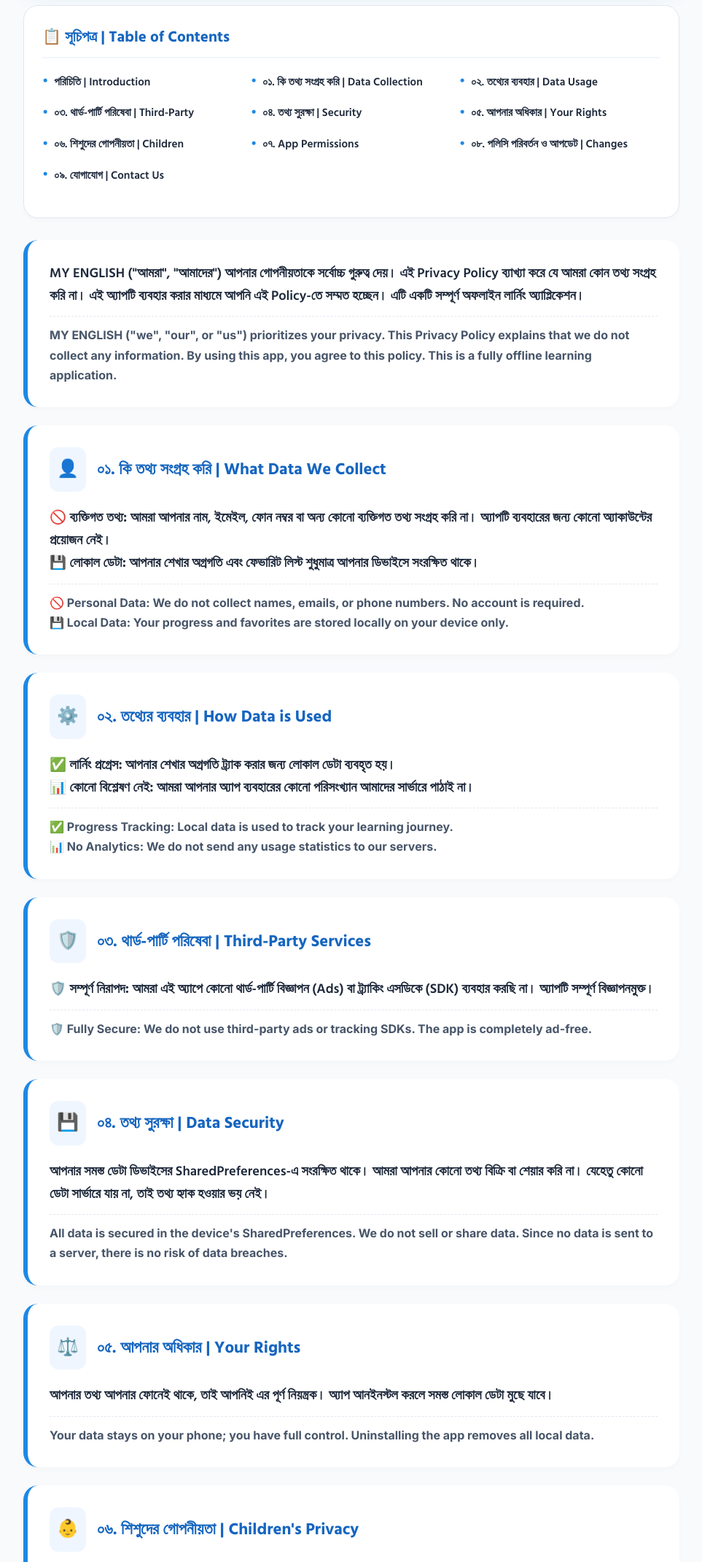
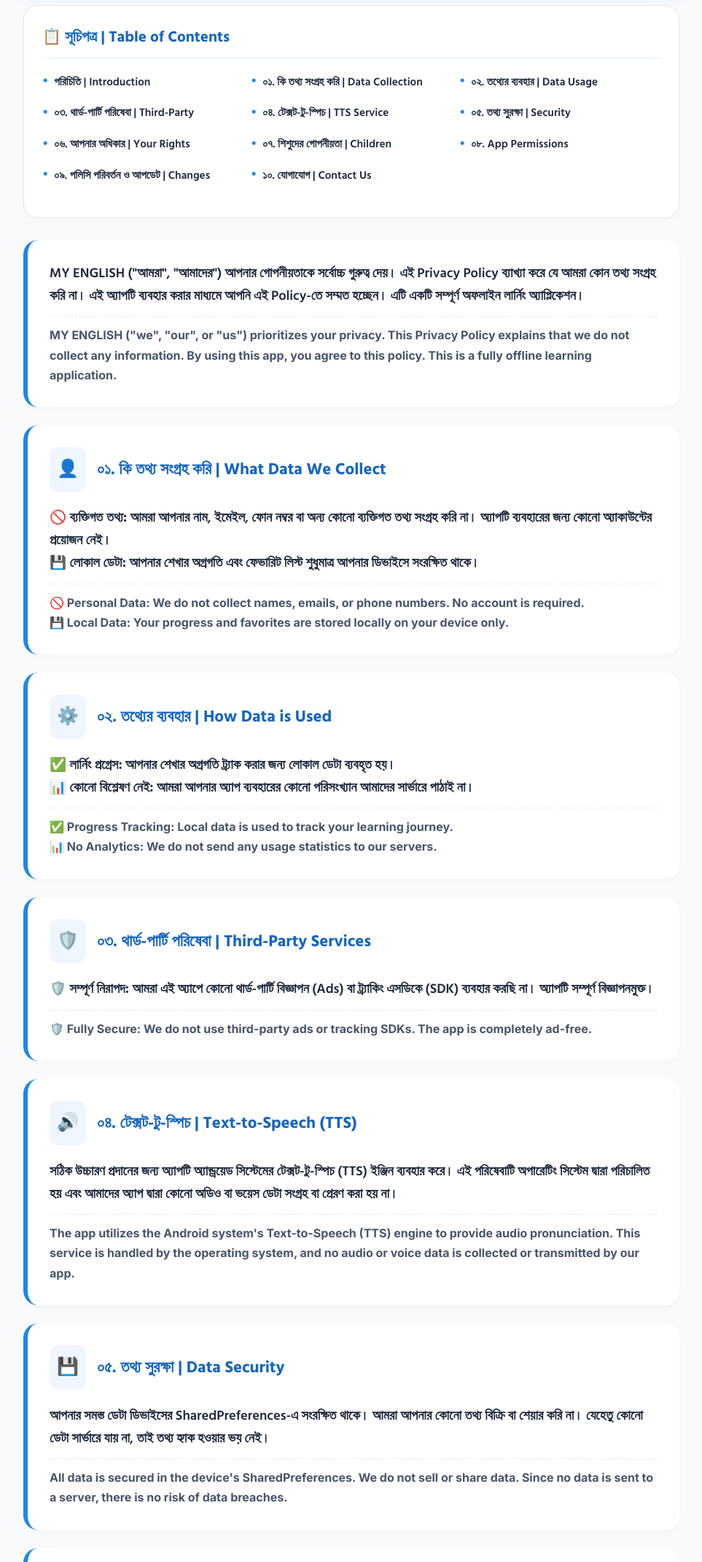
Before and after one commit to Opdarturaja/my-english-policy, a plain HTML site: page index.html in a window 1280 px wide. Shown: the part 340-2481 px from the top of the page at 73% size, without its empty margins (158-1121 px from the left). Drawn offline with Linux system fonts and the light colour scheme.

Commit message:
Update index.html

```diff
--- a/index.html
+++ b/index.html
@@ -166,12 +166,13 @@
             <li><a href="#data-collect">০১. কি তথ্য সংগ্রহ করি | Data Collection</a></li>
             <li><a href="#data-use">০২. তথ্যের ব্যবহার | Data Usage</a></li>
             <li><a href="#third-party">০৩. থার্ড-পার্টি পরিষেবা | Third-Party</a></li>
-            <li><a href="#security">০৪. তথ্য সুরক্ষা | Security</a></li>
-            <li><a href="#rights">০৫. আপনার অধিকার | Your Rights</a></li>
-            <li><a href="#children">০৬. শিশুদের গোপনীয়তা | Children</a></li>
-            <li><a href="#permissions">০৭. App Permissions</a></li>
-            <li><a href="#policy-change">০৮. পলিসি পরিবর্তন ও আপডেট | Changes</a></li>
-            <li><a href="#contact">০৯. যোগাযোগ | Contact Us</a></li>
+            <li><a href="#tts-service">০৪. টেক্সট-টু-স্পিচ | TTS Service</a></li>
+            <li><a href="#security">০৫. তথ্য সুরক্ষা | Security</a></li>
+            <li><a href="#rights">০৬. আপনার অধিকার | Your Rights</a></li>
+            <li><a href="#children">০৭. শিশুদের গোপনীয়তা | Children</a></li>
+            <li><a href="#permissions">০৮. App Permissions</a></li>
+            <li><a href="#policy-change">০৯. পলিসি পরিবর্তন ও আপডেট | Changes</a></li>
+            <li><a href="#contact">১০. যোগাযোগ | Contact Us</a></li>
         </ul>
     </nav>
 
@@ -207,10 +208,19 @@
         <div class="lang-en">🛡️ <strong>Fully Secure:</strong> We do not use third-party ads or tracking SDKs. The app is completely ad-free.</div>
     </div>
 
+    <div class="section" id="tts-service">
+        <div class="section-title">
+            <div class="icon">🔊</div>
+            <h2>০৪. টেক্সট-টু-স্পিচ | Text-to-Speech (TTS)</h2>
+        </div>
+        <div class="lang-bn">সঠিক উচ্চারণ প্রদানের জন্য অ্যাপটি অ্যান্ড্রয়েড সিস্টেমের টেক্সট-টু-স্পিচ (TTS) ইঞ্জিন ব্যবহার করে। এই পরিষেবাটি অপারেটিং সিস্টেম দ্বারা পরিচালিত হয় এবং আমাদের অ্যাপ দ্বারা কোনো অডিও বা ভয়েস ডেটা সংগ্রহ বা প্রেরণ করা হয় না।</div>
+        <div class="lang-en">The app utilizes the Android system's Text-to-Speech (TTS) engine to provide audio pronunciation. This service is handled by the operating system, and no audio or voice data is collected or transmitted by our app.</div>
+    </div>
+
     <div class="section" id="security">
         <div class="section-title">
             <div class="icon">💾</div>
-            <h2>০৪. তথ্য সুরক্ষা | Data Security</h2>
+            <h2>০৫. তথ্য সুরক্ষা | Data Security</h2>
         </div>
         <div class="lang-bn">আপনার সমস্ত ডেটা ডিভাইসের SharedPreferences-এ সংরক্ষিত থাকে। আমরা আপনার কোনো তথ্য বিক্রি বা শেয়ার করি না। যেহেতু কোনো ডেটা সার্ভারে যায় না, তাই তথ্য হ্যাক হওয়ার ভয় নেই।</div>
         <div class="lang-en">All data is secured in the device's SharedPreferences. We do not sell or share data. Since no data is sent to a server, there is no risk of data breaches.</div>
@@ -219,7 +229,7 @@
     <div class="section" id="rights">
         <div class="section-title">
             <div class="icon">⚖️</div>
-            <h2>০৫. আপনার অধিকার | Your Rights</h2>
+            <h2>০৬. আপনার অধিকার | Your Rights</h2>
         </div>
         <div class="lang-bn">আপনার তথ্য আপনার ফোনেই থাকে, তাই আপনিই এর পূর্ণ নিয়ন্ত্রক। অ্যাপ আনইনস্টল করলে সমস্ত লোকাল ডেটা মুছে যাবে।</div>
         <div class="lang-en">Your data stays on your phone; you have full control. Uninstalling the app removes all local data.</div>
@@ -228,7 +238,7 @@
     <div class="section" id="children">
         <div class="section-title">
             <div class="icon">👶</div>
-            <h2>০৬. শিশুদের গোপনীয়তা | Children's Privacy</h2>
+            <h2>০৭. শিশুদের গোপনীয়তা | Children's Privacy</h2>
         </div>
         <div class="lang-bn">এটি একটি শিক্ষামূলক অ্যাপ এবং শিশুদের জন্য ১০০% নিরাপদ। আমরা শিশুদের কাছ থেকে কোনো তথ্য সংগ্রহ করি না।</div>
         <div class="lang-en">This is an educational app and is 100% safe for children. We do not collect any information from children.</div>
@@ -237,7 +247,7 @@
     <div class="section" id="permissions">
         <div class="section-title">
             <div class="icon">🔓</div>
-            <h2>০৭. App Permissions</h2>
+            <h2>০৮. App Permissions</h2>
         </div>
         <div class="lang-bn">অ্যাপটি সঠিকভাবে চালানোর জন্য কোনো বিশেষ বা সংবেদনশীল পারমিশনের (যেমন: Camera, Contacts, Location) প্রয়োজন নেই।</div>
         <div class="lang-en">The app does not require any sensitive permissions like Camera, Contacts, or Location.</div>
@@ -246,14 +256,14 @@
     <div class="section" id="policy-change">
         <div class="section-title">
             <div class="icon">🔄</div>
-            <h2>০৮. পলিসি পরিবর্তন ও ভবিষ্যৎ আপডেট | Policy Changes & Future Updates</h2>
+            <h2>০৯. পলিসি পরিবর্তন ও ভবিষ্যৎ আপডেট | Policy Changes & Future Updates</h2>
         </div>
         <div class="lang-bn">আমরা যেকোনো সময় এই Privacy Policy আপডেট করতে পারি। ভবিষ্যতে যদি আমরা বিজ্ঞাপন (Ads) বা অনলাইন আপডেটের মতো কোনো নতুন ফিচার যুক্ত করি, তবে এই পলিসিটি সেই অনুযায়ী পরিবর্তন করা হবে। যেকোনো পরিবর্তন এই পৃষ্ঠায় নতুন তারিখ সহ প্রকাশিত হবে।</div>
         <div class="lang-en">We may update our Privacy Policy from time to time. If we decide to add features like advertisements or online updates in the future, we will update this policy accordingly. Any changes will be posted on this page with a new updated date.</div>
     </div>
 
     <section class="contact" id="contact">
-        <h2>০৯. যোগাযোগ করুন | Contact Us</h2>
+        <h2>১০. যোগাযোগ করুন | Contact Us</h2>
         <div class="contact-info">
             <strong>Developer:</strong> Mohammed Abu Sayed Ikhan<br>
             <strong>Email:</strong> mohammedabusayedikhan@gmail.com<br>
@@ -263,7 +273,7 @@
     </section>
 
     <footer>
-        &copy; 2026 MY ENGLISH Learning App | All Rights Reserved.
+        &copy; 2025 MY ENGLISH Learning App | All Rights Reserved.
     </footer>
 </div>
 
```
